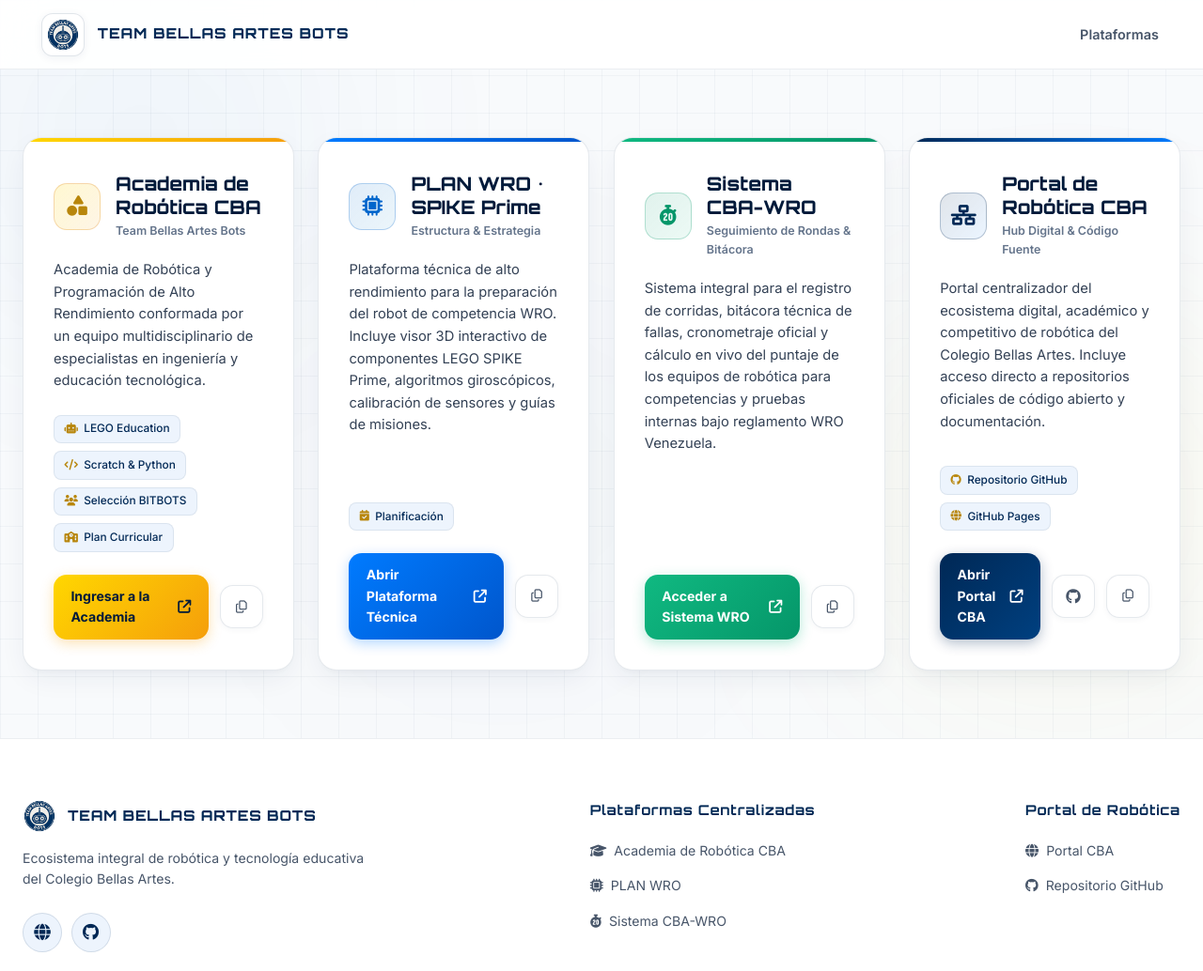
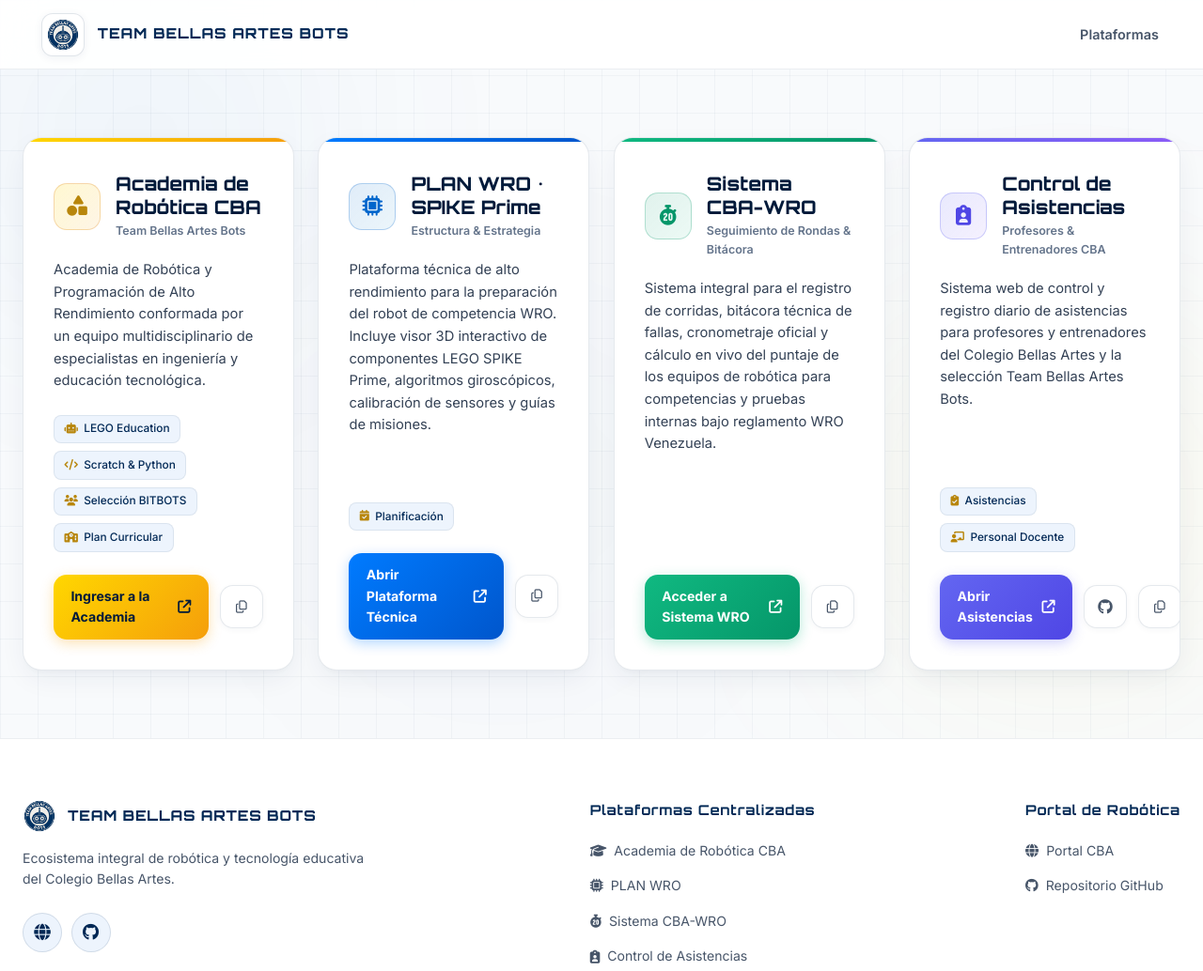
Before and after one commit to themiguedev/portal-robotica-cba, a plain HTML site: page index.html in a window 1280 px wide. Shown: the top 1034 px of the page at 94% size. Drawn offline with Linux system fonts and the light colour scheme.

Commit message:
feat: actualizar 4ta tarjeta a Control de Asistencias con enlaces a produccion y repositorio

```diff
--- a/index.html
+++ b/index.html
@@ -160,39 +160,39 @@
             </div>
           </article>
 
-          <!-- CARD 4: PORTAL DE ROBÓTICA CBA -->
-          <article class="platform-card" data-category="portal" data-keywords="portal robotica cba repositorio github codigo centralizador ecosistema bellas artes bots">
+          <!-- CARD 4: CONTROL DE ASISTENCIAS -->
+          <article class="platform-card" data-category="asistencias" data-keywords="control asistencias profesores cba registro asistencia team bellas artes bots">
             <div class="card-glow-border"></div>
             <div class="card-inner">
               <div class="card-icon-banner">
-                <div class="icon-avatar avatar-portal">
-                  <i class="fa-solid fa-network-wired"></i>
+                <div class="icon-avatar avatar-asistencias">
+                  <i class="fa-solid fa-clipboard-user"></i>
                 </div>
                 <div class="card-title-group">
-                  <h3 class="card-title">Portal de Robótica CBA</h3>
-                  <span class="card-entity">Hub Digital & Código Fuente</span>
+                  <h3 class="card-title">Control de Asistencias</h3>
+                  <span class="card-entity">Profesores & Entrenadores CBA</span>
                 </div>
               </div>
 
               <p class="card-summary">
-                Portal centralizador del ecosistema digital, académico y competitivo de robótica del
-                Colegio Bellas Artes. Incluye acceso directo a repositorios oficiales de código abierto y documentación.
+                Sistema web de control y registro diario de asistencias para profesores y
+                entrenadores del Colegio Bellas Artes y la selección Team Bellas Artes Bots.
               </p>
 
               <div class="feature-tags">
-                <span class="feature-tag"><i class="fa-brands fa-github"></i> Repositorio GitHub</span>
-                <span class="feature-tag"><i class="fa-solid fa-globe"></i> GitHub Pages</span>
+                <span class="feature-tag"><i class="fa-solid fa-clipboard-check"></i> Asistencias</span>
+                <span class="feature-tag"><i class="fa-solid fa-chalkboard-user"></i> Personal Docente</span>
               </div>
 
               <div class="card-actions">
-                <a href="https://themiguedev.github.io/portal-robotica-cba/" target="_blank" rel="noopener noreferrer" class="btn-launch btn-launch-portal">
-                  <span>Abrir Portal CBA</span>
+                <a href="https://themiguedev.github.io/control-asistencias/" target="_blank" rel="noopener noreferrer" class="btn-launch btn-launch-asistencias">
+                  <span>Abrir Asistencias</span>
                   <i class="fa-solid fa-arrow-up-right-from-square"></i>
                 </a>
-                <a href="https://github.com/themiguedev/portal-robotica-cba" target="_blank" rel="noopener noreferrer" class="btn-copy-url btn-icon-link" title="Ver código en GitHub">
+                <a href="https://github.com/themiguedev/control-asistencias" target="_blank" rel="noopener noreferrer" class="btn-copy-url btn-icon-link" title="Ver código en GitHub">
                   <i class="fa-brands fa-github"></i>
                 </a>
-                <button class="btn-copy-url" data-url="https://themiguedev.github.io/portal-robotica-cba/" title="Copiar enlace">
+                <button class="btn-copy-url" data-url="https://themiguedev.github.io/control-asistencias/" title="Copiar enlace">
                   <i class="fa-regular fa-copy"></i>
                 </button>
               </div>
@@ -245,6 +245,11 @@
               <i class="fa-solid fa-stopwatch-20"></i> Sistema CBA-WRO
             </a>
           </li>
+          <li>
+            <a href="https://themiguedev.github.io/control-asistencias/" target="_blank" rel="noopener noreferrer">
+              <i class="fa-solid fa-clipboard-user"></i> Control de Asistencias
+            </a>
+          </li>
         </ul>
       </div>
 
--- a/styles.css
+++ b/styles.css
@@ -303,6 +303,10 @@
   background: linear-gradient(90deg, #002855, #007BFF);
 }
 
+.platform-card[data-category="asistencias"] .card-glow-border {
+  background: linear-gradient(90deg, #6366f1, #8b5cf6);
+}
+
 .card-inner {
   padding: clamp(1.4rem, 3vw, 2rem);
   display: flex;
@@ -350,6 +354,12 @@
   background: linear-gradient(135deg, rgba(0, 40, 85, 0.12), rgba(0, 123, 255, 0.08));
   border: 1px solid rgba(0, 40, 85, 0.25);
   color: var(--cba-navy);
+}
+
+.avatar-asistencias {
+  background: linear-gradient(135deg, rgba(99, 102, 241, 0.14), rgba(139, 92, 246, 0.09));
+  border: 1px solid rgba(99, 102, 241, 0.28);
+  color: #4f46e5;
 }
 
 .card-title-group {
@@ -474,6 +484,18 @@
   box-shadow: 0 6px 20px rgba(0, 40, 85, 0.45);
   transform: translateY(-2px);
   color: #FFD700;
+}
+
+.btn-launch-asistencias {
+  background: linear-gradient(135deg, #6366f1 0%, #4f46e5 100%);
+  color: #ffffff;
+  box-shadow: 0 4px 14px rgba(99, 102, 241, 0.3);
+}
+
+.btn-launch-asistencias:hover {
+  background: linear-gradient(135deg, #818cf8 0%, #6366f1 100%);
+  box-shadow: 0 6px 20px rgba(99, 102, 241, 0.45);
+  transform: translateY(-2px);
 }
 
 .btn-copy-url {
```
Also changed, not shown: 1 other file.
